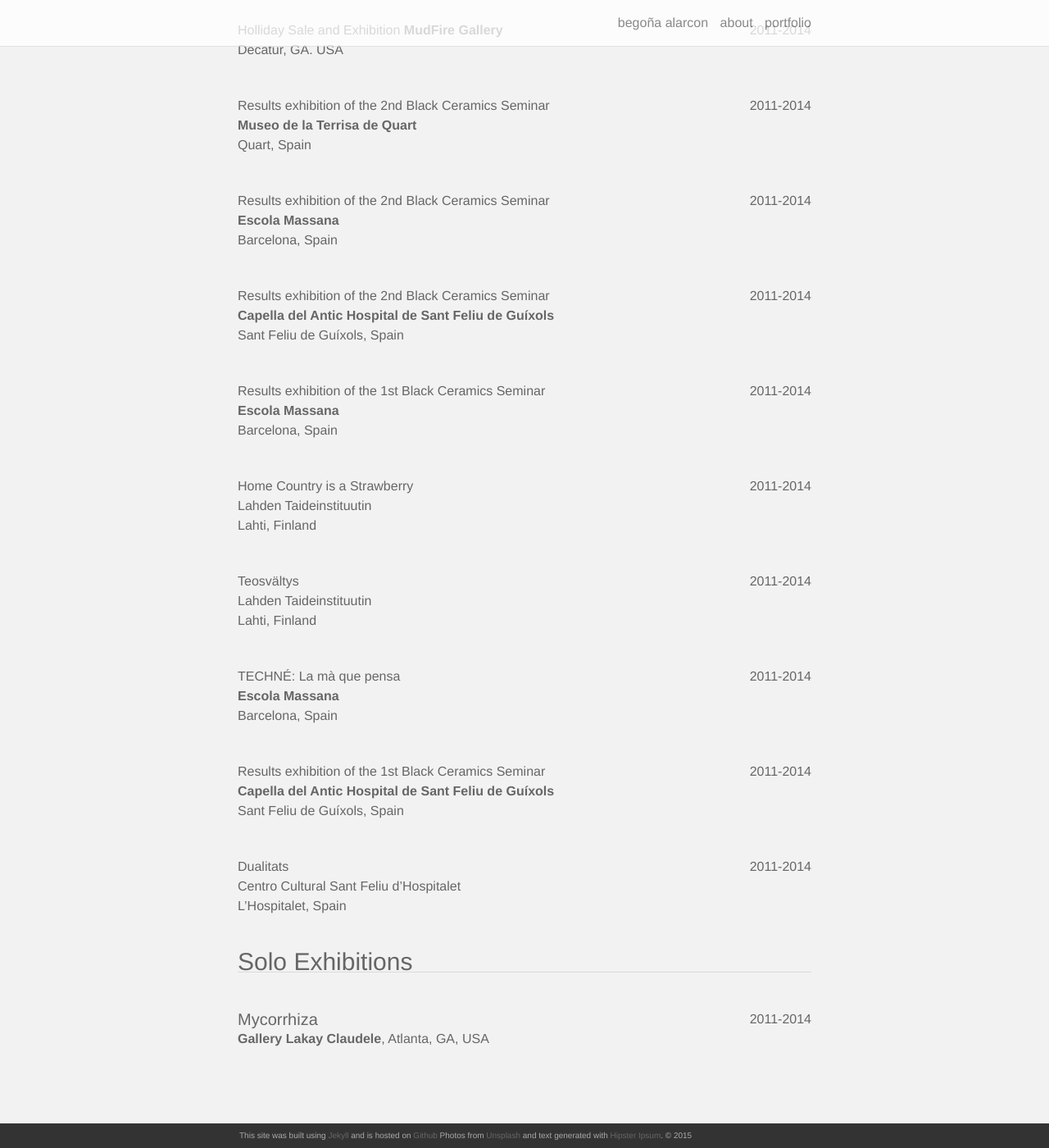
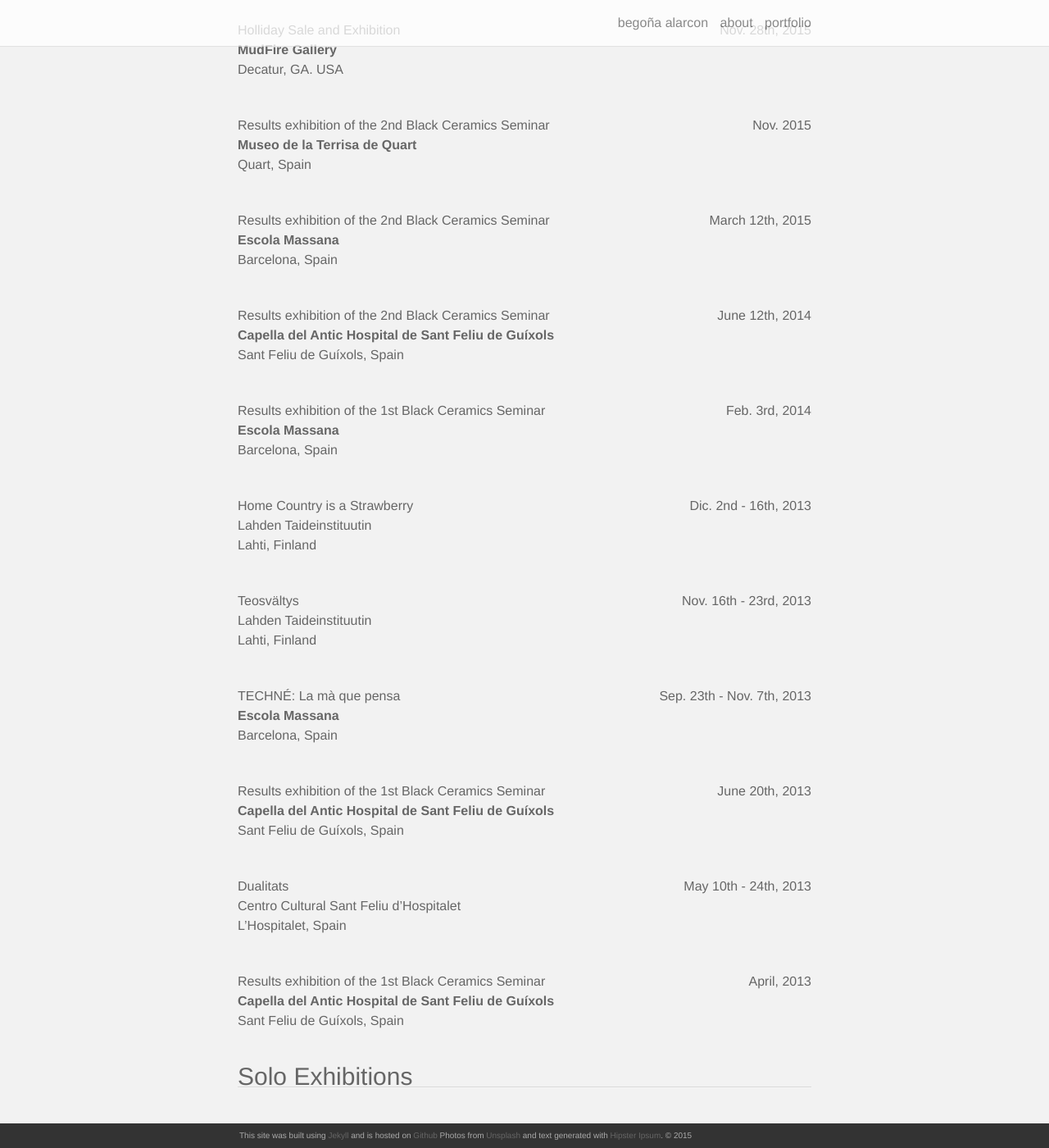
Before and after one commit to begoalarcon/begoalarcon.github.io, a Jekyll site: the page built from about.md, in a window 1280 px wide and 1400 px high, scrolled down 2539 px. Shown: the whole window at 82% size. Built offline with Jekyll 4.4.1, drawn with Linux system fonts in a browser that asks for light colours; nearby versions of some CDN libraries; some of the changed text lies outside the part shown.

Commit message:
Update about.md

```diff
--- a/about.md
+++ b/about.md
@@ -128,7 +128,7 @@
 Galerie du quai. isdaT, Toulouse, France<br/>
 <br/>
 <div id="textbox">
-  <p class="alignright">2011-2014</p>
+  <p class="alignright">June 9th, 2016</p>
 </div>
 <h4>CONTEXT</h4>
 Dels motlles Masó a la ceràmica negra contemporània<br/>
@@ -136,80 +136,88 @@
 Sant Feliu de Guíxols, Spain<br/>
 <br/>
 <div id="textbox">
-  <p class="alignright">2011-2014</p>
+  <p class="alignright">Nov. 28th, 2015</p>
 </div>
-Holliday Sale and Exhibition <b>MudFire Gallery</b><br/>
+Holliday Sale and Exhibition<br/>
+<b>MudFire Gallery</b><br/>
 Decatur, GA. USA<br/>
 <br/>
 <div id="textbox">
-  <p class="alignright">2011-2014</p>
+  <p class="alignright">Nov. 2015</p>
 </div>
 Results exhibition of the 2nd Black Ceramics Seminar<br/>
 <b>Museo de la Terrisa de Quart</b><br/>
 Quart, Spain<br/>
 <br/>
 <div id="textbox">
-  <p class="alignright">2011-2014</p>
+  <p class="alignright">March 12th, 2015</p>
 </div>
 Results exhibition of the 2nd Black Ceramics Seminar<br/>
 <b>Escola Massana</b><br/>
 Barcelona, Spain<br/>
 <br/>
 <div id="textbox">
-  <p class="alignright">2011-2014</p>
+  <p class="alignright">June 12th, 2014</p>
 </div>
 Results exhibition of the 2nd Black Ceramics Seminar<br/>
 <b>Capella del Antic Hospital de Sant Feliu de Guíxols</b><br/>
  Sant Feliu de Guíxols, Spain<br/>
 <br/>
 <div id="textbox">
-  <p class="alignright">2011-2014</p>
+  <p class="alignright">Feb. 3rd, 2014</p>
 </div>
 Results exhibition of the 1st Black Ceramics Seminar<br/>
 <b>Escola Massana</b><br/>
 Barcelona, Spain<br/>
 <br/>
 <div id="textbox">
-  <p class="alignright">2011-2014</p>
+  <p class="alignright">Dic. 2nd - 16th, 2013</p>
 </div>
 Home Country is a Strawberry<br/>
 Lahden Taideinstituutin<br/>
 Lahti, Finland<br/>
 <br/>
 <div id="textbox">
-  <p class="alignright">2011-2014</p>
+  <p class="alignright">Nov. 16th - 23rd, 2013</p>
 </div>
 Teosvältys<br/>
 Lahden Taideinstituutin<br/>
 Lahti, Finland<br/>
 <br/>
 <div id="textbox">
-  <p class="alignright">2011-2014</p>
+  <p class="alignright">Sep. 23th - Nov. 7th, 2013</p>
 </div>
 TECHNÉ: La mà que pensa<br/>
 <b>Escola Massana</b><br/>
 Barcelona, Spain<br/>
 <br/>
 <div id="textbox">
-  <p class="alignright">2011-2014</p>
+  <p class="alignright">June 20th, 2013</p>
 </div>
 Results exhibition of the 1st Black Ceramics Seminar<br/>
 <b>Capella del Antic Hospital de Sant Feliu de Guíxols</b><br/>
  Sant Feliu de Guíxols, Spain<br/>
 <br/>
 <div id="textbox">
-  <p class="alignright">2011-2014</p>
+  <p class="alignright">May 10th - 24th, 2013</p>
 </div>
 Dualitats<br/>
 Centro Cultural Sant Feliu d’Hospitalet<br/>
 L’Hospitalet, Spain<br/>
+<br/>
+<div id="textbox">
+  <p class="alignright">April, 2013</p>
+</div>
+Results exhibition of the 1st Black Ceramics Seminar<br/>
+<b>Capella del Antic Hospital de Sant Feliu de Guíxols</b><br/>
+ Sant Feliu de Guíxols, Spain<br/>
 <br/>
 
 <h3>Solo Exhibitions</h3>
 <hr/>
 <br/>
 <div id="textbox">
-  <p class="alignright">2011-2014</p>
+  <p class="alignright">Nov. 21st - 29th, 2015</p>
 </div>
 <h4>Mycorrhiza</h4>
 <b>Gallery Lakay Claudele</b>, Atlanta, GA, USA
```
